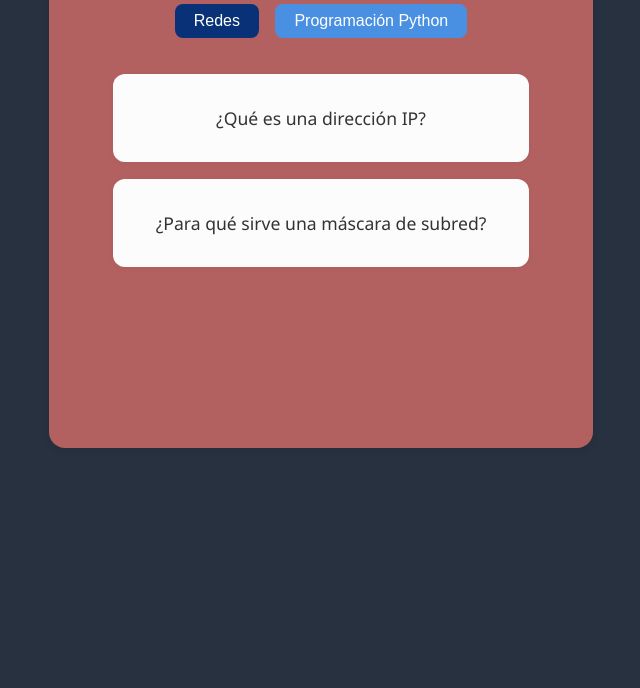
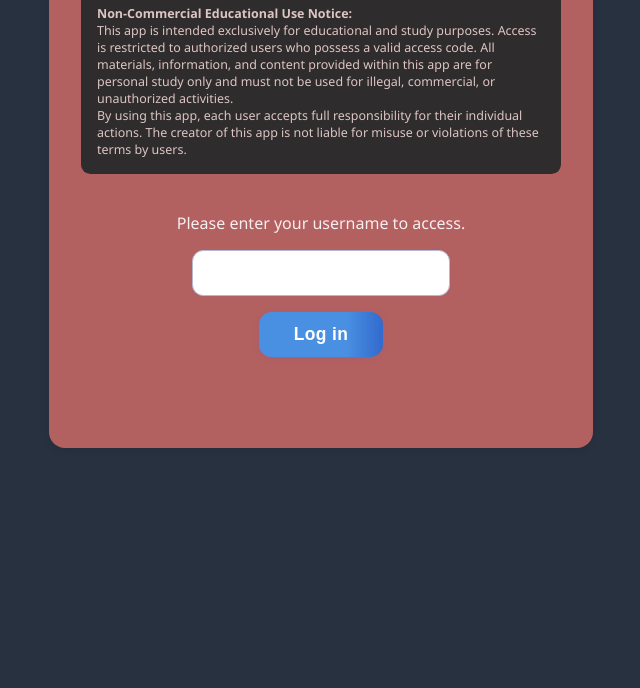
Before and after one commit to juaneugenio/fisi_cards_app, a plain HTML site: page public/index.html in a window 1280 px wide. Shown: the part 136-824 px from the top of the page, without its empty margins (319-959 px from the left). Drawn offline with Linux system fonts and the light colour scheme.

Commit message:
Added Login page and styles. Added whitelist and implemented authorized users in js

```diff
--- a/src/css/style.css
+++ b/src/css/style.css
@@ -119,6 +119,9 @@ h1 {
   transform: rotateY(180deg);
 }
 
+
+
+
 /* Responsive */
 @media (max-width: 600px) {
   .container {
@@ -137,3 +140,55 @@ h1 {
     padding: 1rem 0.8rem;
   }
 }
+
+/* LOGIN FORM */
+
+#login-form {
+  display: flex;
+  flex-direction: column;
+  /* gap: 0.95rem; */
+  /* margin-top: 1.3rem; */
+  /* padding: 2rem 2.2rem 2rem 2.2rem;
+  background: #f5f5fc;
+  border-radius: 1rem;
+  box-shadow: 0 3px 18px rgba(50,80,200,0.08), 0 0.5px 1px rgba(0,0,0,0.03); */
+  align-items: center;
+  max-width: 24rem;
+}
+
+.input-field {
+  padding: 0.7rem;
+  border-radius: 0.7rem;
+  border: 1px solid #b4b8d0;
+  font-size: 1.13rem;
+  outline: none;
+  transition: border 0.18s;
+  width: 100%;
+  background: #fff;
+  box-shadow: 0 1px 3px rgba(140,140,200,0.08);
+}
+
+.input-field:focus {
+  border: 1.5px solid #4a90e2;
+  background: #eaf1fb;
+}
+
+.btn-login {
+  padding: 0.75rem 2.2rem;
+  border-radius: 0.8rem;
+  background: linear-gradient(90deg, #4a90e2 70%, #326acd 100%);
+  color: #fff;
+  font-weight: 600;
+  font-size: 1.09rem;
+  letter-spacing: 0.02em;
+  border: none;
+  cursor: pointer;
+  transition: background 0.18s, box-shadow 0.12s;
+  box-shadow: 0 1px 6px rgba(90,90,200,0.13);
+  margin-top: 1rem;
+}
+
+.btn-login:hover, .btn-login:focus {
+  background: linear-gradient(90deg, #326acd 70%, #093177 100%);
+  box-shadow: 0 1.8px 9px rgba(40,90,160,0.13);
+}
--- a/src/js/app.js
+++ b/src/js/app.js
@@ -1,8 +1,49 @@
 import { flashcardsData } from './data/flashcards.js';
+import { whitelist } from './data/whitelist.js';
 
 const topicsNav = document.getElementById('topics-nav');
 const flashcardsContainer = document.getElementById('flashcards-container');
 
+// === CAMBIO: Duración de sesión (12 horas en ms) ===
+const SESSION_LENGTH = 12 * 60 * 60 * 1000; // 12 horas
+
+// === FUNCION: Mostrar formulario de ingreso ===
+function showLoginForm() {
+  document.body.innerHTML = `
+    <div class="container">
+      <h2 style="color: #dec5c5ff;">Restricted Acces</h2>
+      <div style="margin-bottom:1.4rem; background: #2e2c2cff; color: #dec5c5ff; padding:1rem; border-radius:0.6rem; font-size:0.78rem;">
+        <strong>Non-Commercial Educational Use Notice:</strong><br>
+        This app is intended exclusively for educational and study purposes. Access is restricted to authorized users who possess a valid access code. All materials, information, and content provided within this app are for personal study only and must not be used for illegal, commercial, or unauthorized activities.<br>
+        By using this app, each user accepts full responsibility for their individual actions. The creator of this app is not liable for misuse or violations of these terms by users.
+      </div>
+      <p style="color: #f6efefff;" >Please enter your username to access.</p>
+      <form id="login-form" autocomplete="off">
+        <label for="key"></label>
+        <input id="key" type="text" required autocomplete="off" class="input-field" />
+        <button type="submit" class="btn-login">Log in</button>
+      </form>
+      <div id="login-msg" style="color:yellow; margin-top:1rem"></div>
+
+    </div>
+  `;
+  document.getElementById('login-form').onsubmit = function(e) {
+    e.preventDefault();
+    const keyValue = document.getElementById('key').value.trim();
+    if (whitelist.includes(keyValue)) {
+      // === CAMBIO: Guardar timestamp del login ===
+      sessionStorage.setItem("authed", "yes");
+      sessionStorage.setItem("loginTime", Date.now().toString());
+      location.reload();
+    } else {
+      document.getElementById('login-msg').textContent = "Incorrect or unauthorized username";
+      sessionStorage.removeItem("authed");
+      sessionStorage.removeItem("loginTime");
+    }
+  };
+}
+
+// === FUNCION: Renderiza los tópicos ===
 let currentTopic = flashcardsData[0].topic;
 
 function renderTopics() {
@@ -27,7 +68,7 @@ function renderFlashcards() {
   if (!topicObj) return;
 
   topicObj.cards.forEach(card => {
-    // Estructura para el flip 3D:
+    // Estructura para el flip 3D
     const cardDiv = document.createElement('div');
     cardDiv.className = 'flashcard';
 
@@ -54,5 +95,19 @@ function renderFlashcards() {
   });
 }
 
-renderTopics();
-renderFlashcards();
+// === CAMBIO: Validar tiempo de sesión antes de mostrar la app ===
+const authed = sessionStorage.getItem("authed");
+const loginTime = sessionStorage.getItem("loginTime");
+
+if (
+  !authed ||
+  !loginTime ||
+  (Date.now() - parseInt(loginTime, 10)) > SESSION_LENGTH // Si pasaron más de 12 horas
+) {
+  sessionStorage.removeItem("authed");
+  sessionStorage.removeItem("loginTime");
+  showLoginForm();
+} else {
+  renderTopics();
+  renderFlashcards();
+}
--- /dev/null
+++ b/src/js/data/whitelist.js
@@ -0,0 +1,7 @@
+// src/js/whitelist.js
+export const whitelist = [
+  "MiClave#2025!",
+  "user_08$abc",
+  "Z3rr0_C@ffe",
+  "hola.mundo"
+];
```
